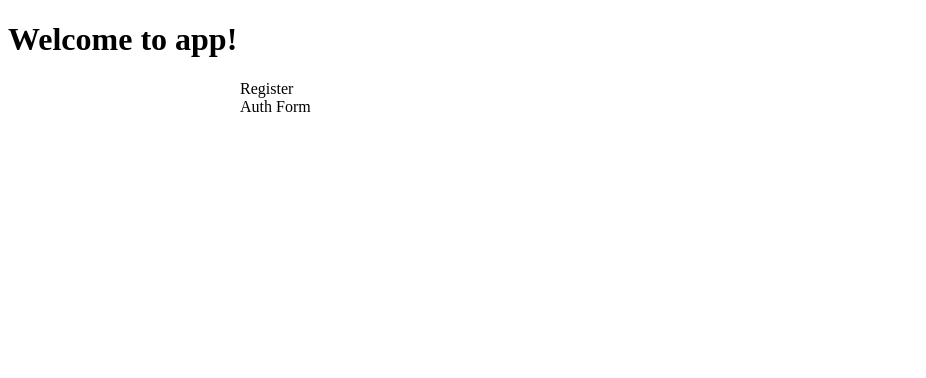
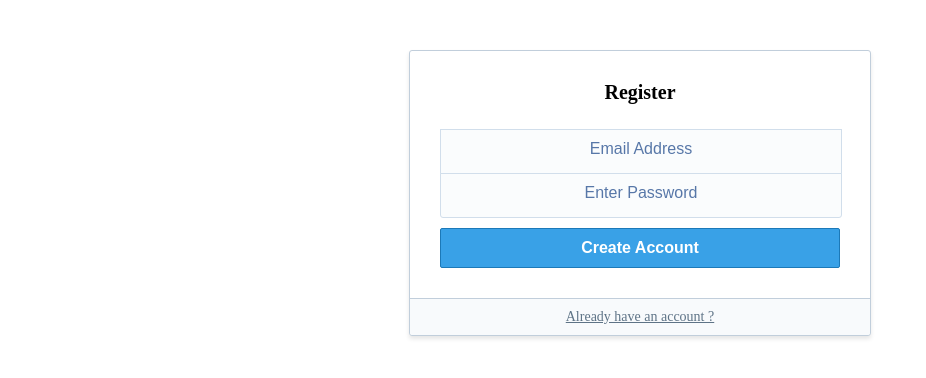
Before and after one commit to j-thebault/fitness, an Angular app: page /auth/register in a window 1280 px wide. Shown: the top 378 px of the page, without its empty margins (0-926 px from the left). Built offline with nearby package versions, Linux system fonts and the light colour scheme.

Commit message:
auth form ok

```diff
--- a/src/app/app.component.ts
+++ b/src/app/app.component.ts
@@ -4,9 +4,6 @@ import { Component } from '@angular/core';
   selector: 'app-root',
   template: `
     <div>
-      <h1>
-        Welcome to {{ title }}!
-      </h1>
       <div class="wrapper">
         <router-outlet></router-outlet>
       </div>
--- a/src/app/auth/login/containers/login/login.component.ts
+++ b/src/app/auth/login/containers/login/login.component.ts
@@ -4,8 +4,13 @@ import { Component, OnInit } from '@angular/core';
   selector: 'app-login',
   template: `
     <div>
-      Login
-      <app-auth-form></app-auth-form>
+      <app-auth-form>
+        <h1>Login</h1>
+        <a routerLink="/auth/register">Not registered ?</a>
+        <button type="submit">
+          Login
+        </button>
+      </app-auth-form>
     </div>
   `
 })
--- a/src/app/auth/register/containers/register/register.component.ts
+++ b/src/app/auth/register/containers/register/register.component.ts
@@ -1,17 +1,23 @@
-import { Component, OnInit } from '@angular/core';
+import {Component, OnInit} from '@angular/core';
 
 @Component({
   selector: 'app-register',
   template: `
     <div>
-      Register
-      <app-auth-form></app-auth-form>
+      <app-auth-form>
+        <h1>Register</h1>
+        <a routerLink="/auth/login">Already have an account ?</a>
+        <button type="submit">
+          Create Account
+        </button>
+      </app-auth-form>
     </div>
   `
 })
 export class RegisterComponent implements OnInit {
 
-  constructor() { }
+  constructor() {
+  }
 
   ngOnInit() {
   }
--- a/src/app/auth/shared/components/auth-form/auth-form.component.scss
+++ b/src/app/auth/shared/components/auth-form/auth-form.component.scss
@@ -69,7 +69,7 @@
   input {
     outline: 0;
     font-size: 16px;
-    padding: 10px 15px;
+    padding: 10px 0 15px 0;
     margin: 0;
     width: 100%;
     background: #fafcfd;
--- a/src/app/auth/shared/components/auth-form/auth-form.component.ts
+++ b/src/app/auth/shared/components/auth-form/auth-form.component.ts
@@ -1,19 +1,49 @@
-import { Component, OnInit } from '@angular/core';
+import {Component, OnInit} from '@angular/core';
+import {FormBuilder, Validators} from "@angular/forms";
 
 @Component({
   selector: 'app-auth-form',
   template: `
-    <div>
-      Auth Form
+    <div class="auth-form">
+      <form [formGroup]="form" (ngSubmit)="onSubmit()">
+        <ng-content select="h1"></ng-content>
+
+        <label>
+          <input type="text" placeholder="Email Address" formControlName="email"/>
+        </label>
+        <label>
+          <input type="password" placeholder="Enter Password" formControlName="password"/>
+        </label>
+
+        <ng-content select=".error"></ng-content>
+
+        <div class="auth-form__action">
+          <ng-content select="button"></ng-content>
+        </div>
+
+        <div class="auth-form__toggle">
+          <ng-content select="a"></ng-content>
+        </div>
+      </form>
     </div>
   `,
   styleUrls: ['./auth-form.component.scss']
 })
 export class AuthFormComponent implements OnInit {
 
-  constructor() { }
+  form = this.fb.group({
+    email : ['', Validators.email],
+    password : ['', Validators.required],
+  });
+
+  constructor(private fb: FormBuilder) {
+  }
 
   ngOnInit() {
   }
 
+  onSubmit() {
+
+  }
+
 }
```
